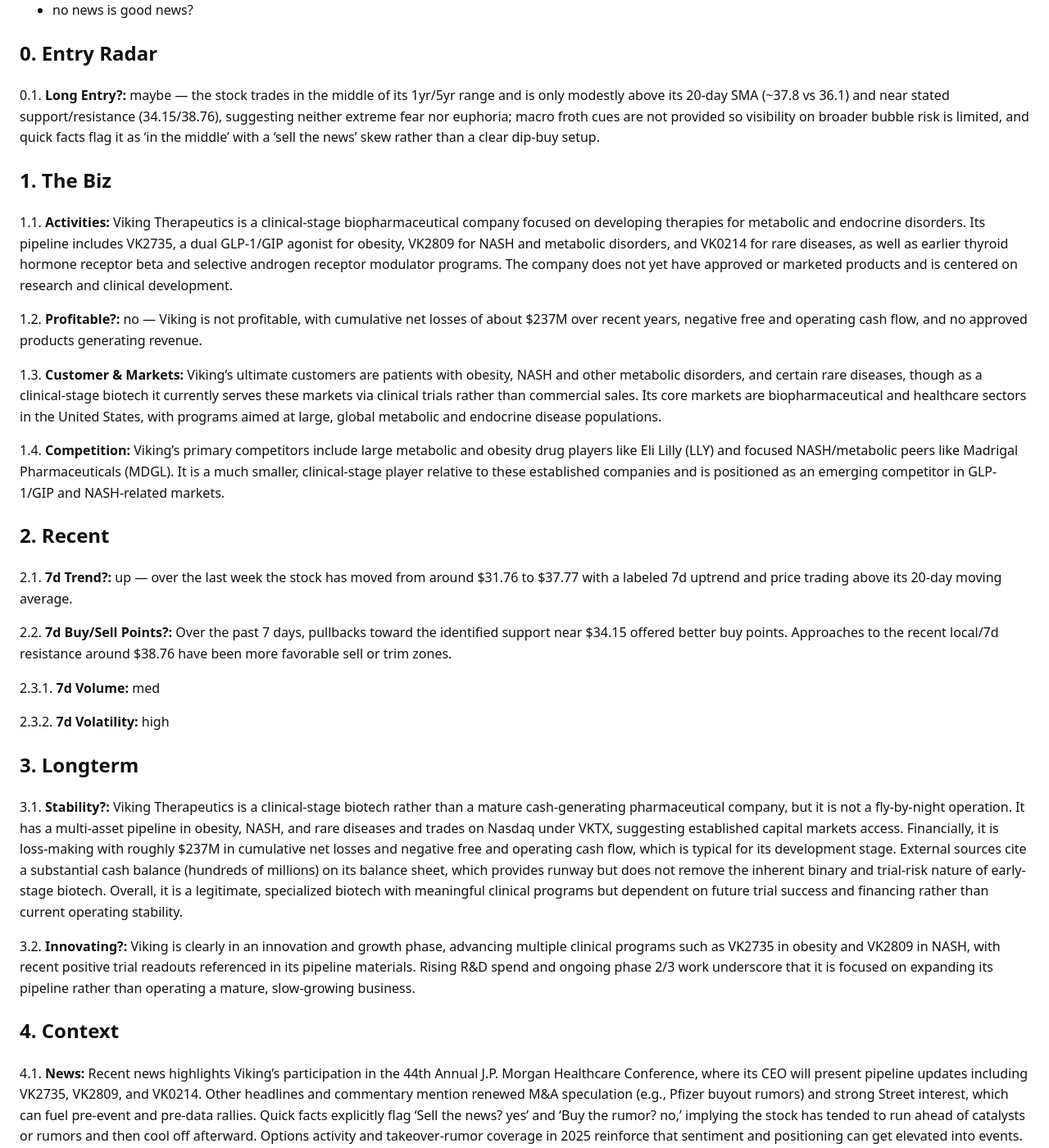
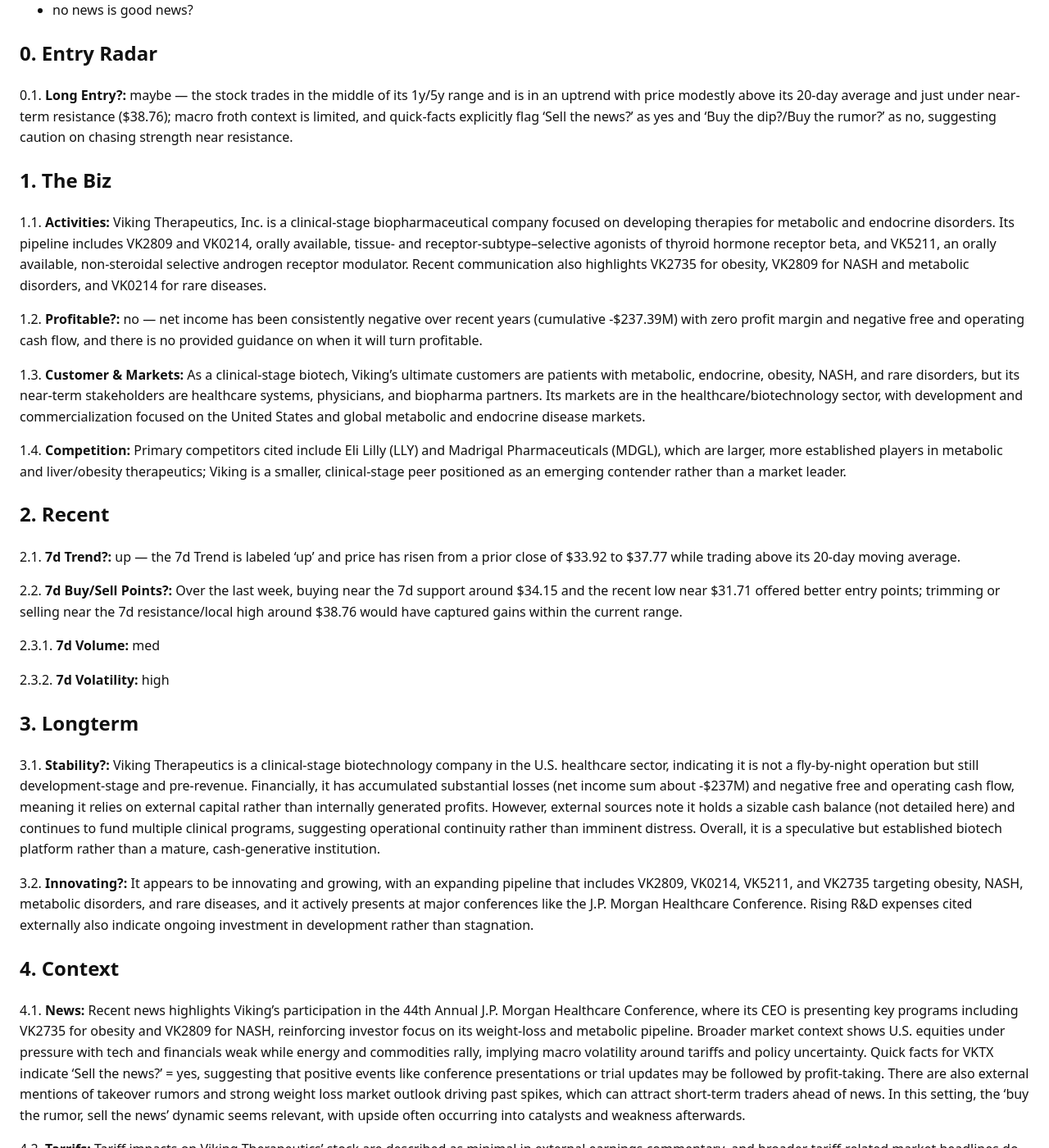
Before and after one commit to ryness/stonks, a Jekyll site: the page built from _reports/VKTX.md, in a window 1280 px wide and 1400 px high, scrolled down 551 px. Shown: the whole window at 82% size. Built offline with Jekyll 4.4.1, drawn with Linux system fonts in a browser that asks for light colours; some of the changed text lies outside the part shown.

Commit message:
Update report: rotation+GodsEye

```diff
--- a/_reports/VKTX.md
+++ b/_reports/VKTX.md
@@ -2,11 +2,11 @@
 layout: default
 title: "VKTX Stock Report"
 ticker: "VKTX"
-date: 2026-01-13
-generated_at: 2026-01-13T01:41:31.724081+00:00
-runtime_seconds: 45.78
+date: 2026-01-17
+generated_at: 2026-01-17T15:20:10.829868+00:00
+runtime_seconds: 41.69
 raw_markdown: |
-  **Generated:** <time class="js-local-time" datetime="2026-01-13T01:41:31.724081+00:00">2026-01-13 01:41 UTC</time> (runtime 45.78s)
+  **Generated:** <time class="js-local-time" datetime="2026-01-17T15:20:10.829868+00:00">2026-01-17 15:20 UTC</time> (runtime 41.69s)
 
   ![Viking Therapeutics, Inc logo](https://ryness.github.io/stonks/assets/logos/VKTX.png)
 
@@ -53,23 +53,23 @@ raw_markdown: |
 
   ## 0. Entry Radar
 
-  0.1. **Long Entry?:** maybe — the stock trades in the middle of its 1yr/5yr range and is only modestly above its 20-day SMA (~37.8 vs 36.1) and near stated support/resistance (34.15/38.76), suggesting neither extreme fear nor euphoria; macro froth cues are not provided so visibility on broader bubble risk is limited, and quick facts flag it as 'in the middle' with a 'sell the news' skew rather than a clear dip-buy setup.
+  0.1. **Long Entry?:** maybe — the stock trades in the middle of its 1y/5y range and is in an uptrend with price modestly above its 20-day average and just under near-term resistance ($38.76); macro froth context is limited, and quick-facts explicitly flag 'Sell the news?' as yes and 'Buy the dip?/Buy the rumor?' as no, suggesting caution on chasing strength near resistance.
 
   ## 1. The Biz
 
-  1.1. **Activities:** Viking Therapeutics is a clinical-stage biopharmaceutical company focused on developing therapies for metabolic and endocrine disorders. Its pipeline includes VK2735, a dual GLP-1/GIP agonist for obesity, VK2809 for NASH and metabolic disorders, and VK0214 for rare diseases, as well as earlier thyroid hormone receptor beta and selective androgen receptor modulator programs. The company does not yet have approved or marketed products and is centered on research and clinical development.
+  1.1. **Activities:** Viking Therapeutics, Inc. is a clinical-stage biopharmaceutical company focused on developing therapies for metabolic and endocrine disorders. Its pipeline includes VK2809 and VK0214, orally available, tissue- and receptor-subtype–selective agonists of thyroid hormone receptor beta, and VK5211, an orally available, non-steroidal selective androgen receptor modulator. Recent communication also highlights VK2735 for obesity, VK2809 for NASH and metabolic disorders, and VK0214 for rare diseases.
 
-  1.2. **Profitable?:** no — Viking is not profitable, with cumulative net losses of about $237M over recent years, negative free and operating cash flow, and no approved products generating revenue.
+  1.2. **Profitable?:** no — net income has been consistently negative over recent years (cumulative -$237.39M) with zero profit margin and negative free and operating cash flow, and there is no provided guidance on when it will turn profitable.
 
-  1.3. **Customer & Markets:** Viking's ultimate customers are patients with obesity, NASH and other metabolic disorders, and certain rare diseases, though as a clinical-stage biotech it currently serves these markets via clinical trials rather than commercial sales. Its core markets are biopharmaceutical and healthcare sectors in the United States, with programs aimed at large, global metabolic and endocrine disease populations.
+  1.3. **Customer & Markets:** As a clinical-stage biotech, Viking's ultimate customers are patients with metabolic, endocrine, obesity, NASH, and rare disorders, but its near-term stakeholders are healthcare systems, physicians, and biopharma partners. Its markets are in the healthcare/biotechnology sector, with development and commercialization focused on the United States and global metabolic and endocrine disease markets.
 
-  1.4. **Competition:** Viking's primary competitors include large metabolic and obesity drug players like Eli Lilly (LLY) and focused NASH/metabolic peers like Madrigal Pharmaceuticals (MDGL). It is a much smaller, clinical-stage player relative to these established companies and is positioned as an emerging competitor in GLP-1/GIP and NASH-related markets.
+  1.4. **Competition:** Primary competitors cited include Eli Lilly (LLY) and Madrigal Pharmaceuticals (MDGL), which are larger, more established players in metabolic and liver/obesity therapeutics; Viking is a smaller, clinical-stage peer positioned as an emerging contender rather than a market leader.
 
   ## 2. Recent
 
-  2.1. **7d Trend?:** up — over the last week the stock has moved from around $31.76 to $37.77 with a labeled 7d uptrend and price trading above its 20-day moving average.
+  2.1. **7d Trend?:** up — the 7d Trend is labeled 'up' and price has risen from a prior close of $33.92 to $37.77 while trading above its 20-day moving average.
 
-  2.2. **7d Buy/Sell Points?:** Over the past 7 days, pullbacks toward the identified support near $34.15 offered better buy points. Approaches to the recent local/7d resistance around $38.76 have been more favorable sell or trim zones.
+  2.2. **7d Buy/Sell Points?:** Over the last week, buying near the 7d support around $34.15 and the recent low near $31.71 offered better entry points; trimming or selling near the 7d resistance/local high around $38.76 would have captured gains within the current range.
 
   2.3.1. **7d Volume:** med
 
@@ -77,15 +77,15 @@ raw_markdown: |
 
   ## 3. Longterm
 
-  3.1. **Stability?:** Viking Therapeutics is a clinical-stage biotech rather than a mature cash-generating pharmaceutical company, but it is not a fly-by-night operation. It has a multi-asset pipeline in obesity, NASH, and rare diseases and trades on Nasdaq under VKTX, suggesting established capital markets access. Financially, it is loss-making with roughly $237M in cumulative net losses and negative free and operating cash flow, which is typical for its development stage. External sources cite a substantial cash balance (hundreds of millions) on its balance sheet, which provides runway but does not remove the inherent binary and trial-risk nature of early-stage biotech. Overall, it is a legitimate, specialized biotech with meaningful clinical programs but dependent on future trial success and financing rather than current operating stability.
+  3.1. **Stability?:** Viking Therapeutics is a clinical-stage biotechnology company in the U.S. healthcare sector, indicating it is not a fly-by-night operation but still development-stage and pre-revenue. Financially, it has accumulated substantial losses (net income sum about -$237M) and negative free and operating cash flow, meaning it relies on external capital rather than internally generated profits. However, external sources note it holds a sizable cash balance (not detailed here) and continues to fund multiple clinical programs, suggesting operational continuity rather than imminent distress. Overall, it is a speculative but established biotech platform rather than a mature, cash-generative institution.
 
-  3.2. **Innovating?:** Viking is clearly in an innovation and growth phase, advancing multiple clinical programs such as VK2735 in obesity and VK2809 in NASH, with recent positive trial readouts referenced in its pipeline materials. Rising R&D spend and ongoing phase 2/3 work underscore that it is focused on expanding its pipeline rather than operating a mature, slow-growing business.
+  3.2. **Innovating?:** It appears to be innovating and growing, with an expanding pipeline that includes VK2809, VK0214, VK5211, and VK2735 targeting obesity, NASH, metabolic disorders, and rare diseases, and it actively presents at major conferences like the J.P. Morgan Healthcare Conference. Rising R&D expenses cited externally also indicate ongoing investment in development rather than stagnation.
 
   ## 4. Context
 
-  4.1. **News:** Recent news highlights Viking's participation in the 44th Annual J.P. Morgan Healthcare Conference, where its CEO will present pipeline updates including VK2735, VK2809, and VK0214. Other headlines and commentary mention renewed M&A speculation (e.g., Pfizer buyout rumors) and strong Street interest, which can fuel pre-event and pre-data rallies. Quick facts explicitly flag 'Sell the news? yes' and 'Buy the rumor? no,' implying the stock has tended to run ahead of catalysts or rumors and then cool off afterward. Options activity and takeover-rumor coverage in 2025 reinforce that sentiment and positioning can get elevated into events. In this context, investors may want to be cautious about chasing strength right into conferences or rumor-driven spikes, as past behavior suggests a risk of post-news pullbacks.
+  4.1. **News:** Recent news highlights Viking's participation in the 44th Annual J.P. Morgan Healthcare Conference, where its CEO is presenting key programs including VK2735 for obesity and VK2809 for NASH, reinforcing investor focus on its weight-loss and metabolic pipeline. Broader market context shows U.S. equities under pressure with tech and financials weak while energy and commodities rally, implying macro volatility around tariffs and policy uncertainty. Quick facts for VKTX indicate 'Sell the news?' = yes, suggesting that positive events like conference presentations or trial updates may be followed by profit-taking. There are also external mentions of takeover rumors and strong weight loss market outlook driving past spikes, which can attract short-term traders ahead of news. In this setting, the 'buy the rumor, sell the news' dynamic seems relevant, with upside often occurring into catalysts and weakness afterwards.
 
-  4.2. **Tarrifs:** unknown
+  4.2. **Tarrifs:** Tariff impacts on Viking Therapeutics' stock are described as minimal in external earnings commentary, and broader tariff-related market headlines do not indicate a direct, material effect on VKTX specifically.
 
   ## 5. QuickRef
 
@@ -114,7 +114,7 @@ raw_markdown: |
   <div class="sources-list">
   <strong>Sources</strong>
   <ul>
-  <li>massive.com: company profile &amp; branding, technical indicators, headlines (1 items)</li>
+  <li>massive.com: company profile &amp; branding, technical indicators, headlines (2 items)</li>
   <li>yfinance: fundamentals, earnings calendar</li>
   <li>Google Custom Search: core business, product portfolio, profitability, earnings trend, target customers, market segments, competitors, market share, rumors, tariffs news, latest rumor, tariff impact</li>
   <li>NewsAPI: tariffs</li>
@@ -249,7 +249,7 @@ raw_markdown: |
       google_custom_search: 5 result(s)
     newsapi search -&gt; VKTX tariffs (priority: newsapi, gnews, guardian)
   NewsAPI search: GET https://newsapi.org/v2/everything?q=VKTX+tariffs&amp;pageSize=5&amp;language=en&amp;sortBy=publishedAt&amp;apiKey=%2A%2A%2A
-      newsapi: 2 result(s)
+      newsapi: 1 result(s)
     google_custom_search search -&gt; VKTX tariff impact (priority: google_custom_search, newsapi, gnews, guardian)
   Google Custom Search: GET https://www.googleapis.com/customsearch/v1?key=%2A%2A%2A&amp;cx=46c4e3bbc6b31470f&amp;q=VKTX+tariff+impact&amp;num=5
       google_custom_search: 5 result(s)
@@ -271,12 +271,12 @@ raw_markdown: |
     - 4.2 Tarrifs
   Asking OpenAI for analysis...
   Received response from OpenAI.
-  LLM raw output (truncated): {\n  &quot;0.1&quot;: &quot;maybe — the stock trades in the middle of its 1yr/5yr range and is only modestly above its 20-day SMA (~37.8 vs 36.1) and near stated support/resistance (34.15/38.76), suggesting neither extreme fear nor euphoria; macro froth cues are not provided so visibility on broader bubble risk is limited, and quick facts flag it as ‘in the middle’ with a ‘sell the news’ skew rather than a clear dip-buy setup.&quot;,\n  &quot;1.1&quot;: &quot;Viking Therapeutics is a clinical-stage biopharmaceutical company focused on developing therapies for metabolic and endocrine disorders. Its pipeline includes VK2735, a du
+  LLM raw output (truncated): {&quot;0.1&quot;: &quot;maybe — the stock trades in the middle of its 1y/5y range and is in an uptrend with price modestly above its 20-day average and just under near-term resistance ($38.76); macro froth context is limited, and quick-facts explicitly flag &#x27;Sell the news?&#x27; as yes and &#x27;Buy the dip?/Buy the rumor?&#x27; as no, suggesting caution on chasing strength near resistance.&quot;, &quot;1.1&quot;: &quot;Viking Therapeutics, Inc. is a clinical-stage biopharmaceutical company focused on developing therapies for metabolic and endocrine disorders. Its pipeline includes VK2809 and VK0214, orally available, tissue- and receptor-sub
   </code></pre>
   </details>
 ---
 
-**Generated:** <time class="js-local-time" datetime="2026-01-13T01:41:31.724081+00:00">2026-01-13 01:41 UTC</time> (runtime 45.78s)
+**Generated:** <time class="js-local-time" datetime="2026-01-17T15:20:10.829868+00:00">2026-01-17 15:20 UTC</time> (runtime 41.69s)
 
 ![Viking Therapeutics, Inc logo](https://ryness.github.io/stonks/assets/logos/VKTX.png)
 
@@ -323,23 +323,23 @@ raw_markdown: |
 
 ## 0. Entry Radar
 
-0.1. **Long Entry?:** maybe — the stock trades in the middle of its 1yr/5yr range and is only modestly above its 20-day SMA (~37.8 vs 36.1) and near stated support/resistance (34.15/38.76), suggesting neither extreme fear nor euphoria; macro froth cues are not provided so visibility on broader bubble risk is limited, and quick facts flag it as 'in the middle' with a 'sell the news' skew rather than a clear dip-buy setup.
+0.1. **Long Entry?:** maybe — the stock trades in the middle of its 1y/5y range and is in an uptrend with price modestly above its 20-day average and just under near-term resistance ($38.76); macro froth context is limited, and quick-facts explicitly flag 'Sell the news?' as yes and 'Buy the dip?/Buy the rumor?' as no, suggesting caution on chasing strength near resistance.
 
 ## 1. The Biz
 
-1.1. **Activities:** Viking Therapeutics is a clinical-stage biopharmaceutical company focused on developing therapies for metabolic and endocrine disorders. Its pipeline includes VK2735, a dual GLP-1/GIP agonist for obesity, VK2809 for NASH and metabolic disorders, and VK0214 for rare diseases, as well as earlier thyroid hormone receptor beta and selective androgen receptor modulator programs. The company does not yet have approved or marketed products and is centered on research and clinical development.
+1.1. **Activities:** Viking Therapeutics, Inc. is a clinical-stage biopharmaceutical company focused on developing therapies for metabolic and endocrine disorders. Its pipeline includes VK2809 and VK0214, orally available, tissue- and receptor-subtype–selective agonists of thyroid hormone receptor beta, and VK5211, an orally available, non-steroidal selective androgen receptor modulator. Recent communication also highlights VK2735 for obesity, VK2809 for NASH and metabolic disorders, and VK0214 for rare diseases.
 
-1.2. **Profitable?:** no — Viking is not profitable, with cumulative net losses of about $237M over recent years, negative free and operating cash flow, and no approved products generating revenue.
+1.2. **Profitable?:** no — net income has been consistently negative over recent years (cumulative -$237.39M) with zero profit margin and negative free and operating cash flow, and there is no provided guidance on when it will turn profitable.
 
-1.3. **Customer & Markets:** Viking's ultimate customers are patients with obesity, NASH and other metabolic disorders, and certain rare diseases, though as a clinical-stage biotech it currently serves these markets via clinical trials rather than commercial sales. Its core markets are biopharmaceutical and healthcare sectors in the United States, with programs aimed at large, global metabolic and endocrine disease populations.
+1.3. **Customer & Markets:** As a clinical-stage biotech, Viking's ultimate customers are patients with metabolic, endocrine, obesity, NASH, and rare disorders, but its near-term stakeholders are healthcare systems, physicians, and biopharma partners. Its markets are in the healthcare/biotechnology sector, with development and commercialization focused on the United States and global metabolic and endocrine disease markets.
 
-1.4. **Competition:** Viking's primary competitors include large metabolic and obesity drug players like Eli Lilly (LLY) and focused NASH/metabolic peers like Madrigal Pharmaceuticals (MDGL). It is a much smaller, clinical-stage player relative to these established companies and is positioned as an emerging competitor in GLP-1/GIP and NASH-related markets.
+1.4. **Competition:** Primary competitors cited include Eli Lilly (LLY) and Madrigal Pharmaceuticals (MDGL), which are larger, more established players in metabolic and liver/obesity therapeutics; Viking is a smaller, clinical-stage peer positioned as an emerging contender rather than a market leader.
 
 ## 2. Recent
 
-2.1. **7d Trend?:** up — over the last week the stock has moved from around $31.76 to $37.77 with a labeled 7d uptrend and price trading above its 20-day moving average.
+2.1. **7d Trend?:** up — the 7d Trend is labeled 'up' and price has risen from a prior close of $33.92 to $37.77 while trading above its 20-day moving average.
 
-2.2. **7d Buy/Sell Points?:** Over the past 7 days, pullbacks toward the identified support near $34.15 offered better buy points. Approaches to the recent local/7d resistance around $38.76 have been more favorable sell or trim zones.
+2.2. **7d Buy/Sell Points?:** Over the last week, buying near the 7d support around $34.15 and the recent low near $31.71 offered better entry points; trimming or selling near the 7d resistance/local high around $38.76 would have captured gains within the current range.
 
 2.3.1. **7d Volume:** med
 
@@ -347,15 +347,15 @@ raw_markdown: |
 
 ## 3. Longterm
 
-3.1. **Stability?:** Viking Therapeutics is a clinical-stage biotech rather than a mature cash-generating pharmaceutical company, but it is not a fly-by-night operation. It has a multi-asset pipeline in obesity, NASH, and rare diseases and trades on Nasdaq under VKTX, suggesting established capital markets access. Financially, it is loss-making with roughly $237M in cumulative net losses and negative free and operating cash flow, which is typical for its development stage. External sources cite a substantial cash balance (hundreds of millions) on its balance sheet, which provides runway but does not remove the inherent binary and trial-risk nature of early-stage biotech. Overall, it is a legitimate, specialized biotech with meaningful clinical programs but dependent on future trial success and financing rather than current operating stability.
+3.1. **Stability?:** Viking Therapeutics is a clinical-stage biotechnology company in the U.S. healthcare sector, indicating it is not a fly-by-night operation but still development-stage and pre-revenue. Financially, it has accumulated substantial losses (net income sum about -$237M) and negative free and operating cash flow, meaning it relies on external capital rather than internally generated profits. However, external sources note it holds a sizable cash balance (not detailed here) and continues to fund multiple clinical programs, suggesting operational continuity rather than imminent distress. Overall, it is a speculative but established biotech platform rather than a mature, cash-generative institution.
 
-3.2. **Innovating?:** Viking is clearly in an innovation and growth phase, advancing multiple clinical programs such as VK2735 in obesity and VK2809 in NASH, with recent positive trial readouts referenced in its pipeline materials. Rising R&D spend and ongoing phase 2/3 work underscore that it is focused on expanding its pipeline rather than operating a mature, slow-growing business.
+3.2. **Innovating?:** It appears to be innovating and growing, with an expanding pipeline that includes VK2809, VK0214, VK5211, and VK2735 targeting obesity, NASH, metabolic disorders, and rare diseases, and it actively presents at major conferences like the J.P. Morgan Healthcare Conference. Rising R&D expenses cited externally also indicate ongoing investment in development rather than stagnation.
 
 ## 4. Context
 
-4.1. **News:** Recent news highlights Viking's participation in the 44th Annual J.P. Morgan Healthcare Conference, where its CEO will present pipeline updates including VK2735, VK2809, and VK0214. Other headlines and commentary mention renewed M&A speculation (e.g., Pfizer buyout rumors) and strong Street interest, which can fuel pre-event and pre-data rallies. Quick facts explicitly flag 'Sell the news? yes' and 'Buy the rumor? no,' implying the stock has tended to run ahead of catalysts or rumors and then cool off afterward. Options activity and takeover-rumor coverage in 2025 reinforce that sentiment and positioning can get elevated into events. In this context, investors may want to be cautious about chasing strength right into conferences or rumor-driven spikes, as past behavior suggests a risk of post-news pullbacks.
+4.1. **News:** Recent news highlights Viking's participation in the 44th Annual J.P. Morgan Healthcare Conference, where its CEO is presenting key programs including VK2735 for obesity and VK2809 for NASH, reinforcing investor focus on its weight-loss and metabolic pipeline. Broader market context shows U.S. equities under pressure with tech and financials weak while energy and commodities rally, implying macro volatility around tariffs and policy uncertainty. Quick facts for VKTX indicate 'Sell the news?' = yes, suggesting that positive events like conference presentations or trial updates may be followed by profit-taking. There are also external mentions of takeover rumors and strong weight loss market outlook driving past spikes, which can attract short-term traders ahead of news. In this setting, the 'buy the rumor, sell the news' dynamic seems relevant, with upside often occurring into catalysts and weakness afterwards.
 
-4.2. **Tarrifs:** unknown
+4.2. **Tarrifs:** Tariff impacts on Viking Therapeutics' stock are described as minimal in external earnings commentary, and broader tariff-related market headlines do not indicate a direct, material effect on VKTX specifically.
 
 ## 5. QuickRef
 
@@ -384,7 +384,7 @@ raw_markdown: |
 <div class="sources-list">
 <strong>Sources</strong>
 <ul>
-<li>massive.com: company profile &amp; branding, technical indicators, headlines (1 items)</li>
+<li>massive.com: company profile &amp; branding, technical indicators, headlines (2 items)</li>
 <li>yfinance: fundamentals, earnings calendar</li>
 <li>Google Custom Search: core business, product portfolio, profitability, earnings trend, target customers, market segments, competitors, market share, rumors, tariffs news, latest rumor, tariff impact</li>
 <li>NewsAPI: tariffs</li>
@@ -519,7 +519,7 @@ Google Custom Search: GET https://www.googleapis.com/customsearch/v1?key=%2A%2A%
     google_custom_search: 5 result(s)
   newsapi search -&gt; VKTX tariffs (priority: newsapi, gnews, guardian)
 NewsAPI search: GET https://newsapi.org/v2/everything?q=VKTX+tariffs&amp;pageSize=5&amp;language=en&amp;sortBy=publishedAt&amp;apiKey=%2A%2A%2A
-    newsapi: 2 result(s)
+    newsapi: 1 result(s)
   google_custom_search search -&gt; VKTX tariff impact (priority: google_custom_search, newsapi, gnews, guardian)
 Google Custom Search: GET https://www.googleapis.com/customsearch/v1?key=%2A%2A%2A&amp;cx=46c4e3bbc6b31470f&amp;q=VKTX+tariff+impact&amp;num=5
     google_custom_search: 5 result(s)
@@ -541,6 +541,6 @@ Dispatching bullets to OpenAI:
   - 4.2 Tarrifs
 Asking OpenAI for analysis...
 Received response from OpenAI.
-LLM raw output (truncated): {\n  &quot;0.1&quot;: &quot;maybe — the stock trades in the middle of its 1yr/5yr range and is only modestly above its 20-day SMA (~37.8 vs 36.1) and near stated support/resistance (34.15/38.76), suggesting neither extreme fear nor euphoria; macro froth cues are not provided so visibility on broader bubble risk is limited, and quick facts flag it as ‘in the middle’ with a ‘sell the news’ skew rather than a clear dip-buy setup.&quot;,\n  &quot;1.1&quot;: &quot;Viking Therapeutics is a clinical-stage biopharmaceutical company focused on developing therapies for metabolic and endocrine disorders. Its pipeline includes VK2735, a du
+LLM raw output (truncated): {&quot;0.1&quot;: &quot;maybe — the stock trades in the middle of its 1y/5y range and is in an uptrend with price modestly above its 20-day average and just under near-term resistance ($38.76); macro froth context is limited, and quick-facts explicitly flag &#x27;Sell the news?&#x27; as yes and &#x27;Buy the dip?/Buy the rumor?&#x27; as no, suggesting caution on chasing strength near resistance.&quot;, &quot;1.1&quot;: &quot;Viking Therapeutics, Inc. is a clinical-stage biopharmaceutical company focused on developing therapies for metabolic and endocrine disorders. Its pipeline includes VK2809 and VK0214, orally available, tissue- and receptor-sub
 </code></pre>
 </details>
```
Also changed, not shown: other parts of _reports/VKTX.md (+2 -2 lines), _reports/GODSEYE.md (+20 -28 lines).
